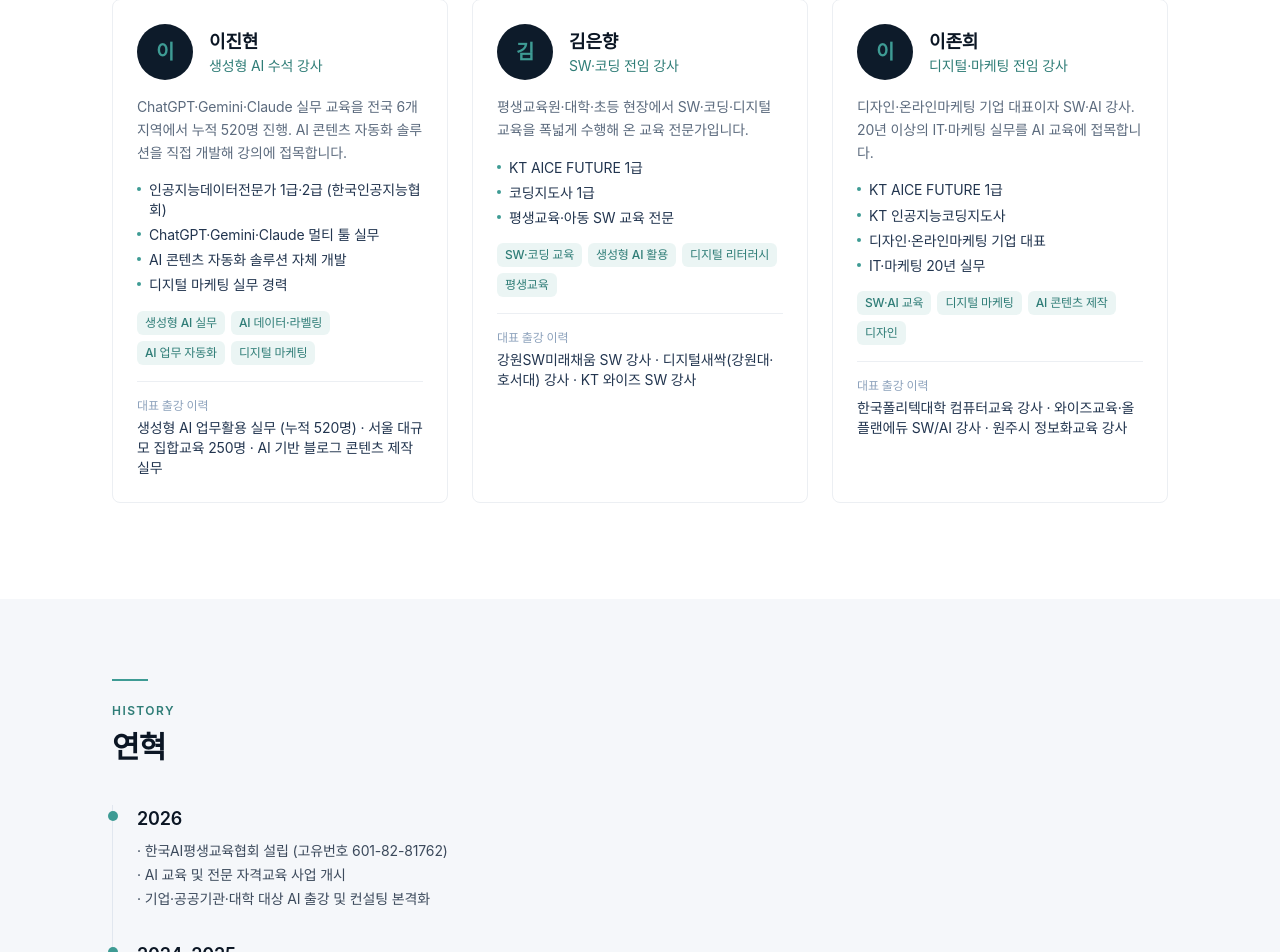
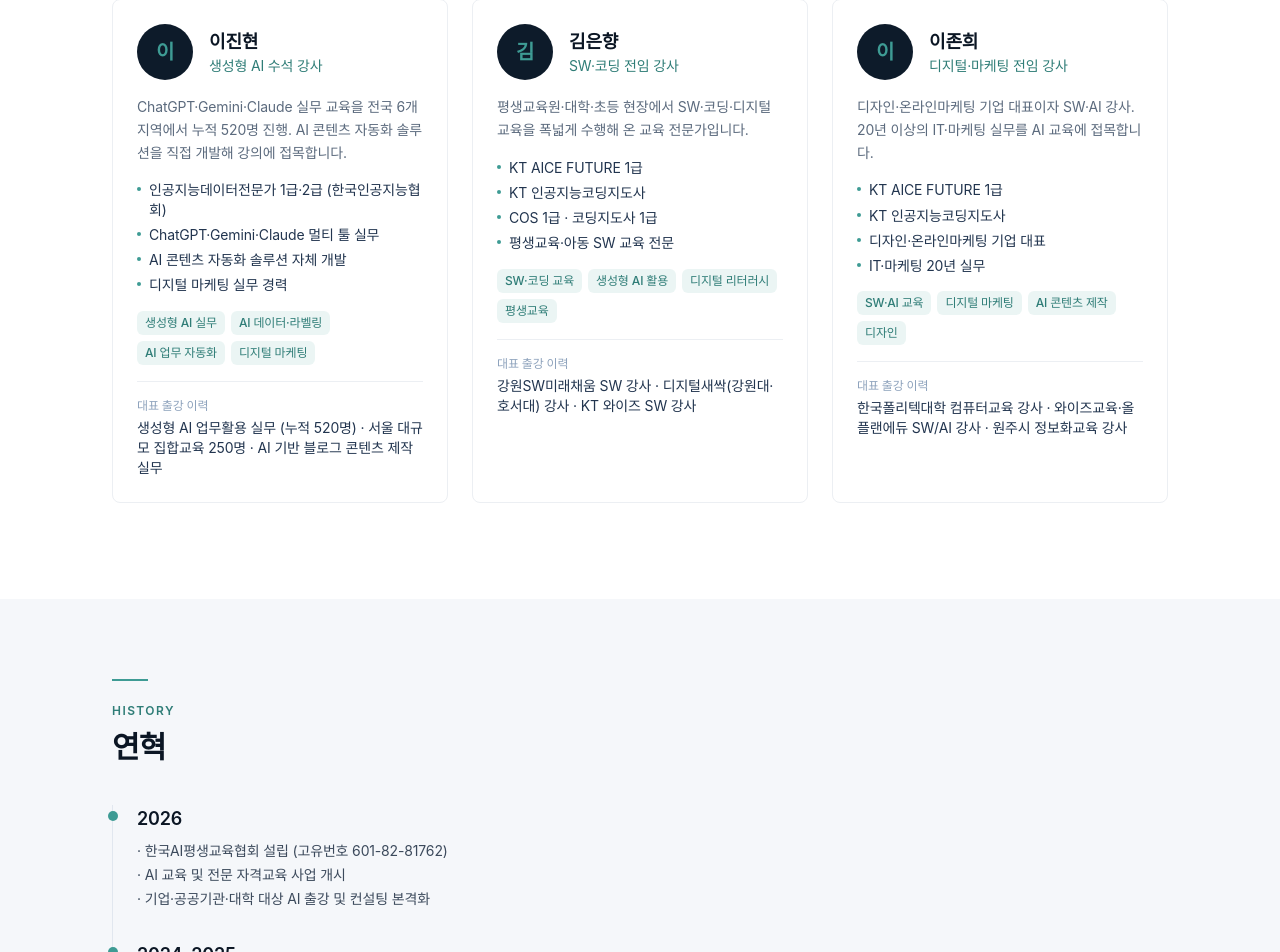
Before and after one commit to chaeavivi/kaill, a Next.js app: page /about in a window 1280 px wide. Shown: the part 2093-3045 px from the top of the page. Built offline with nearby package versions, Linux system fonts and the light colour scheme; a web font is replaced by a local one.

Commit message:
김은향 강사 자격 보강 (COS 1급 · KT 인공지능코딩지도사)
Co-Authored-By: Claude Opus 4.8 <noreply@anthropic.com>
Claude-Session: https://claude.ai/code/session_01Ko9bVh8mVVuwBgBGDWgJVB

```diff
--- a/src/data/instructors.ts
+++ b/src/data/instructors.ts
@@ -73,7 +73,8 @@ export const instructors: Instructor[] = [
     bio: '평생교육원·대학·초등 현장에서 SW·코딩·디지털 교육을 폭넓게 수행해 온 교육 전문가입니다.',
     highlights: [
       'KT AICE FUTURE 1급',
-      '코딩지도사 1급',
+      'KT 인공지능코딩지도사',
+      'COS 1급 · 코딩지도사 1급',
       '평생교육·아동 SW 교육 전문',
     ],
     records: ['강원SW미래채움 SW 강사', '디지털새싹(강원대·호서대) 강사', 'KT 와이즈 SW 강사'],
```
